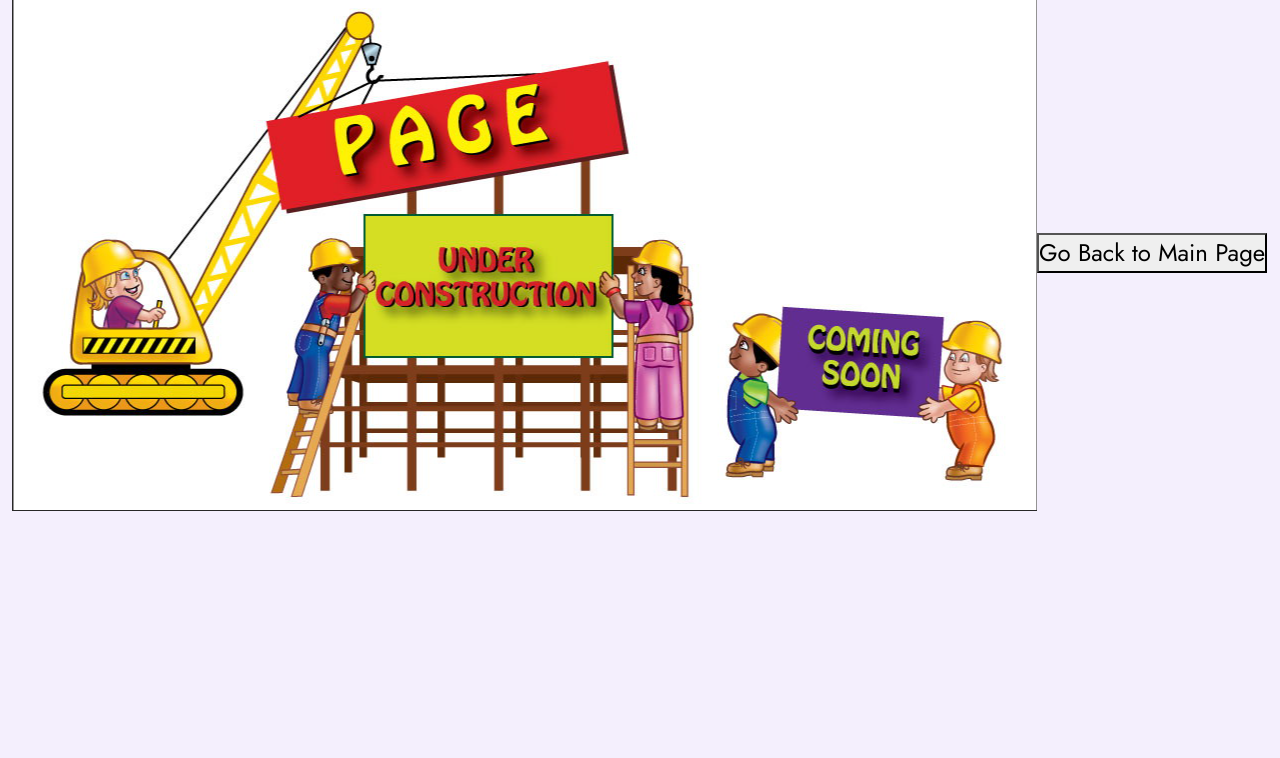
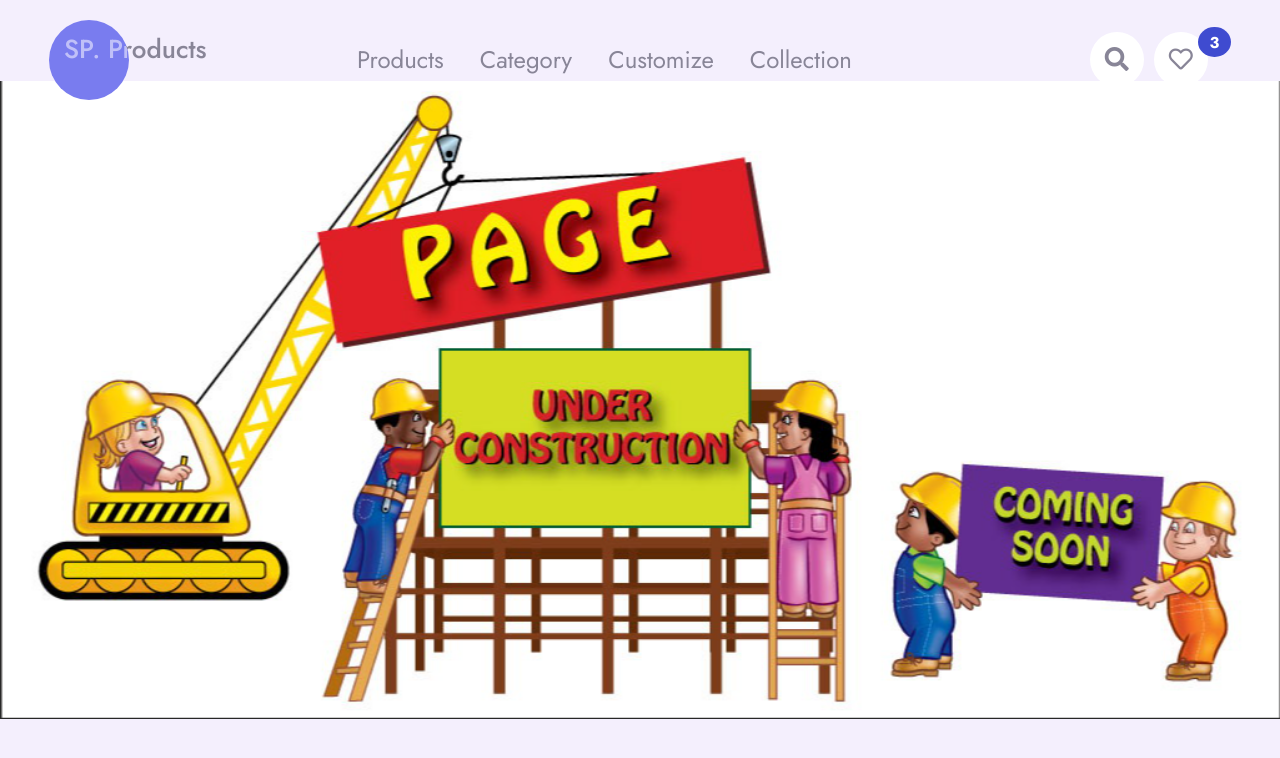
Before and after one commit to YN-Untagged/sneaker_shop, a React (Create React App) app: page /notFound in a window 1280 px wide. Shown: the top 758 px of the page. Built offline with nearby package versions, Linux system fonts and the light colour scheme.

Commit message:
Add navigation links

```diff
--- a/src/App.css
+++ b/src/App.css
@@ -76,3 +76,12 @@ a{
 ::-webkit-scrollbar{
   display: none;
 }
+
+.not_found{
+  background-image: url('../public/images/construction.PNG');
+  background-repeat: no-repeat;
+  background-position:center;
+  background-size: contain;
+  width: 100%;
+  height: 100%;
+}
--- a/src/components/home.js
+++ b/src/components/home.js
@@ -1,11 +1,9 @@
-import React, { useState} from "react";
-import { useNavigate } from "react-router-dom";
+import React, { useState, useEffect} from "react";
 import '../App.css';
 import Navigator from './navigator';
 import NavigatorBottom from './navBottom'
 import AddProductCard from './products';
 import ItemDetails from './productDetails';
-import NotFound from './notFound';
 
 function Home (props){
 
@@ -25,31 +23,29 @@ function Home (props){
 
   const scrollList = ((direction)=> {
     Scroll(direction);
-  });
-
-  const navigate = useNavigate();
+  });;
 
   return (
     <>
-      <div class='row'>
-        <Navigator navigate={navigate} />
+      <div className='row' key='top-nav'>
+        <Navigator/>
       </div>
-      <div className='row main_container tab_page active'>
+      <div className='row main_container tab_page active' key='main-section'>
         <div className='col-lg-4 secondary_container'>
             {/*Card Details*/}
-            <div class='container-fluid details_container'>
+            <div className='container-fluid details_container'>
               <ItemDetails product={products[productId]} />
             </div>
         </div>
-        <div class="col-lg-8 secondary_container">
-          <div class="container-fluid">
+        <div className='col-lg-8 secondary_container'>
+          <div className='container-fluid'>
             {/*Product List*/}
             <div className='product_list row' id='product-list'>
               <AddProductCard products={products} view={viewDetails} />
             </div>
 
             {/*Bottom Navigator*/}
-            <div class="row bottom_nav">
+            <div className='row bottom_nav'>
               <NavigatorBottom scroll={scrollList}/>
             </div>
           </div>
--- a/src/components/navBottom.js
+++ b/src/components/navBottom.js
@@ -14,15 +14,15 @@ function NavigatorBottom(props){
                 <ul className='navbar-nav'>
                     <li className="nav-item">
                         <a className="nav-link">New arrivals</a>
-                        <span className='checked_mark'><i class="fas fa-window-minimize"></i></span>
+                        <span className='checked_mark'><i className="fas fa-window-minimize"></i></span>
                     </li>
                     <li className="nav-item">
                         <a className="nav-link">Popular</a>
-                        <span className='checked_mark'><i class="fas fa-window-minimize"></i></span>
+                        <span className='checked_mark'><i className="fas fa-window-minimize"></i></span>
                     </li>
                     <li className="nav-item">
                         <a className="nav-link">Recommanded</a>
-                        <span className='checked_mark'><i class="fas fa-window-minimize"></i></span>
+                        <span className='checked_mark'><i className="fas fa-window-minimize"></i></span>
                     </li>
                 </ul>
                 <div>
--- a/src/components/navigator.js
+++ b/src/components/navigator.js
@@ -1,10 +1,8 @@
 import '../App.css';
 import "../css/navigator.css";
+import { Link } from "react-router-dom";
 
-function Navigator(props){
-    const navigate = ((toThis)=>{
-        toThis === null ? props.navigate() : props.navigate(toThis);
-    });
+function Navigator(){
 
     return(
         <nav className="navbar navbar-expand-sm fixed-top">
@@ -12,20 +10,20 @@ function Navigator(props){
                 <a className="navbar-brand logo_circle "><span className="logo">SP. Products</span></a>
                 <ul className="navbar-nav">
                     <li className="nav-item">
-                        <a className="nav-link tab_link active" href="#" onClick={()=>navigate()} >Products</a>
-                        <span className='checked_mark'><i class="fas fa-window-minimize"></i></span>
+                        <Link to='/' className='nav-link tab_link'> Products</Link>
+                        <span className='checked_mark'><i className="fas fa-window-minimize"></i></span>
                     </li>
                     <li className="nav-item">
-                        <a to='construction' className="nav-link tab_link" href="#" onClick={()=>navigate('/notFound')} >Category</a>
-                        <span className='checked_mark'><i class="fas fa-window-minimize"></i></span>
+                        <Link to='/notFound' className="nav-link tab_link" >Category</Link>
+                        <span className='checked_mark'><i className="fas fa-window-minimize"></i></span>
                     </li>
                     <li className="nav-item">
-                        <a className="nav-link tab_link" href="#" onClick={()=>navigate('/notFound')} >Customize</a>
-                        <span className='checked_mark'><i class="fas fa-window-minimize"></i></span>
+                        <Link to='/notFound' className="nav-link tab_link" >Customize</Link>
+                        <span className='checked_mark'><i className="fas fa-window-minimize"></i></span>
                     </li>
                     <li className="nav-item">
-                        <a className="nav-link tab_link" href="#" onClick={()=>navigate('/notFound')} >Collection</a>
-                        <span className='checked_mark'><i class="fas fa-window-minimize"></i></span>
+                        <Link to='/notFound' className="nav-link tab_link" >Collection</Link>
+                        <span className='checked_mark'><i className="fas fa-window-minimize"></i></span>
                     </li>
                 </ul>
                 <ul className="navbar-nav">
--- a/src/components/notFound.js
+++ b/src/components/notFound.js
@@ -1,15 +1,16 @@
 import React from "react";
-import { useNavigate } from "react-router-dom";
+import { Link } from "react-router-dom";
 import "../App.css";
+import Navigator from './navigator';
 
-function NotFound (props){
-  const navigate = useNavigate();
+function NotFound (){
 
   return (
     <>
-      <div className="container-fluid main-container">
-        <img src='images/construction.PNG'/>
-        <button onClick={navigate(-1)}>Go Back to Main Page</button>
+      <div className='row container-fluid'>
+        <Navigator/>
+      </div>
+      <div className="container-fluid main_container not_found">
       </div>
     </>
   );
--- a/src/components/productDetails.js
+++ b/src/components/productDetails.js
@@ -6,7 +6,7 @@ function ItemDetails(props){
 
     return(
         <div className='card product-details_card'>
-            <div className='card-header'>
+            <div className='card-header' key='image'>
                 <a className='circle degree_holder'>
                     <img className='degree_img' src='images/360-degrees.png'/>
                 </a>
@@ -14,7 +14,7 @@ function ItemDetails(props){
                 <h1 className='details_price'>${item.price}</h1>
             </div>
 
-            <div className='details_info card-body'>
+            <div className='details_info card-body' key='details'>
                 <h2>{item.name}</h2>
                 <p>{item.description}</p>
                 <form name='add-item-form'>
@@ -24,7 +24,7 @@ function ItemDetails(props){
                                 <input type='radio' className='btn-check' name='options' id={size}  value={size}/>
                                 <label className='btn btn-light size_btn' htmlFor={size}>
                                     {size}
-                                    <span className='checked_mark'><i class="fas fa-window-minimize"></i></span>
+                                    <span className='checked_mark'><i className='fas fa-window-minimize'></i></span>
                                 </label>
                             </>
                         )}
@@ -35,7 +35,7 @@ function ItemDetails(props){
                                 <input type='radio' className='btn-check' name='options' id={color}  value={color}/>
                                 <label className='btn btn-light color_btn' htmlFor={color} style={{color: color}}>
                                     <i className='fas fa-circle fa-2x'></i>
-                                    <span className='checked_mark'><i class="fas fa-window-minimize"></i></span>
+                                    <span className='checked_mark'><i className='fas fa-window-minimize'></i></span>
                                 </label>
                             </>
                         )}
@@ -44,7 +44,7 @@ function ItemDetails(props){
 
                 </form>
             </div>
-            <div class="details_btn_container flex-end">
+            <div className='details_btn_container flex-end' key='submit_button'>
                 <button type='submit' className='details_add_btn btn' form='add-item-form'><i className='fas fa-plus fa-3x'></i></button>
             </div>
         </div>
```
Lines whose indentation alone changed are shown as unchanged.
